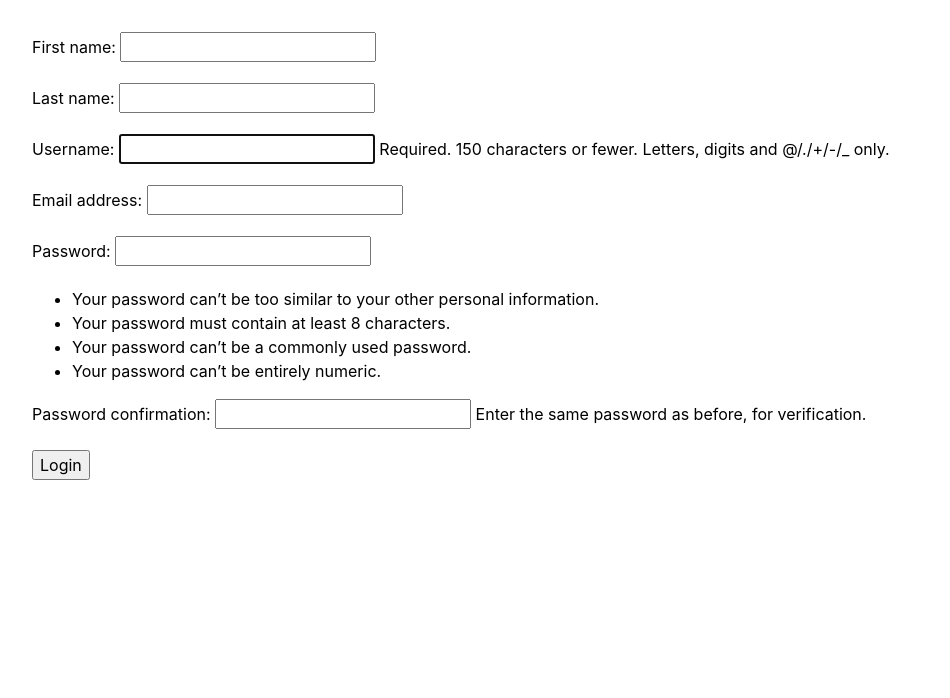
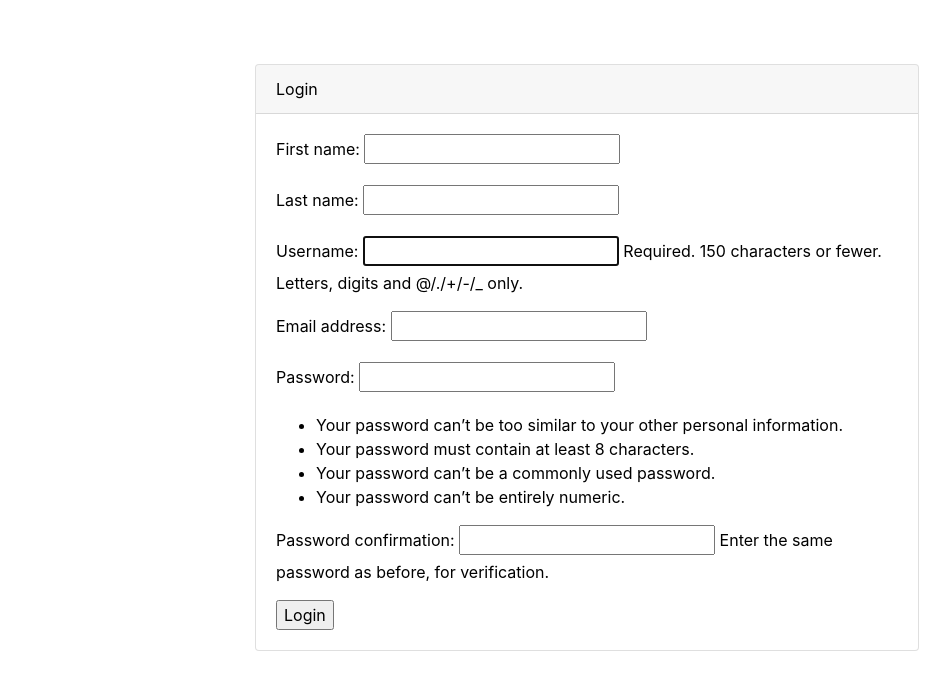
Before and after one commit to nurekeshka/jasa-backend, a Django app: template jasa/templates/users/login.html in a window 1280 px wide. Shown: the part 32-730 px from the top of the page, without its empty margins (53-1003 px from the left). Run offline with Django 3.2, Linux system fonts and the light colour scheme; the template is opened without the code that fills it: values that come from a table or form of the project are taken from there, others are empty; parts of the project's set-up code (start-up, migrations or seed data) failed here and were passed over; some libraries are stand-ins or nearby versions.

Commit message:
change: - Tried to work on design login; - TelegramUser users field changes according to the account the using

```diff
--- a/jasa/events/models.py
+++ b/jasa/events/models.py
@@ -6,8 +6,7 @@ User = get_user_model()
 
 
 class Event(models.Model):
-    # TODO: Add docstring to the class.
-    """"""
+    """Event model that saves necessary information about the event."""
 
     title = models.CharField('Event title', max_length=255)
     description = models.TextField('Event description')
--- a/jasa/jasa/urls.py
+++ b/jasa/jasa/urls.py
@@ -5,7 +5,6 @@ from django.urls import path, include
 urlpatterns = [
     path('admin/', admin.site.urls),
 
-    # TODO - authinticaiton
     path('auth/', include('users.urls')),
     path('auth/', include('django.contrib.auth.urls')),
 
--- a/jasa/static/css/base.css
+++ b/jasa/static/css/base.css
@@ -14,3 +14,7 @@ a {
 .tg-text {
     color: var(--tg-theme-text-color) !important;
 }
+
+.tg-background {
+    background-color: var(--tg-theme-bg-color);
+}
--- a/jasa/telegram/bot.py
+++ b/jasa/telegram/bot.py
@@ -76,7 +76,7 @@ def login(message, user):
 @get_telegram_user(introduction)
 def logout(message, user):
     """Log out of your account."""
-    keyboard = context['logout']['keyboard'].create()
+    keyboard = context['logout']['keyboard'].create({ 'id': user.id})
     bot.send_message(
         user.id,
         context['logout']['text'],
--- a/jasa/telegram/context.py
+++ b/jasa/telegram/context.py
@@ -69,7 +69,7 @@ context = {
                     Button(
                         button_type='web_app',
                         text='Already have an account? Log in here',
-                        extra=DOMAIN+'/auth/login/'
+                        extra=DOMAIN+'/auth/login/{id}'
                     )
                 ]
             ]
@@ -86,7 +86,7 @@ context = {
                     Button(
                         button_type='web_app',
                         text='Log in',
-                        extra=DOMAIN+'/auth/login/'
+                        extra=DOMAIN+'/auth/login/{id}'
                     )
                 ],
                 [
@@ -111,7 +111,7 @@ context = {
                     Button(
                         button_type='web_app',
                         text='Log out',
-                        extra=DOMAIN+'/auth/logout/'
+                        extra=DOMAIN+'/auth/logout/{id}'
                     )
                 ]
             ]
--- a/jasa/templates/includes/events/event.html
+++ b/jasa/templates/includes/events/event.html
@@ -18,6 +18,9 @@
         TODO:
         Think about if it is possible to open forward message by clicking on forward button.
         Should send a link to the detail event page.
+
+        Have user get a copy of link to the detail event page.
+
         {% endcomment %}
         <li class="p-2"><i class="fa-regular fa-paper-plane fa-lg"></i></li>
         <li class="p-2 ml-auto">
@@ -47,12 +50,10 @@
             <a href="{% url 'events:event_details' event.id %}">Read more</a>
           {% endif %}
         {% endif %}
-
       </p>
 
       <p><i class="fa-regular fa-calendar"></i> {{ event.start_date }}</p>
       <p><i class="fa-regular fa-map"></i> {{ event.address }}</p>
-
 
       {% comment %}
         TODO:
--- a/jasa/templates/users/login.html
+++ b/jasa/templates/users/login.html
@@ -4,7 +4,16 @@
 
 {% block header_title %}Login{% endblock %}
 {% block content %}
-  <p>{{ user_id }}</p>
+  <div class="row justify-content-center">
+    <div class="col-md-8 p-5">
+      <div class="card">
+        <div class="card-header">Login</div>
+        <div class="card-body">
+          {% if form.errors %}
+            <div class="alert alert-danger">
+              {{ form.errors }}
+            </div>
+          {% endif %}
           <form
             method="post"
             {% if action_url %}
@@ -15,4 +24,8 @@
             {{ form.as_p }}
             <input type="submit" value="Login">
           </form>
+        </div>
+      </div>
+    </div>
+  </div>
 {% endblock %}
--- a/jasa/templates/users/signup.html
+++ b/jasa/templates/users/signup.html
@@ -4,7 +4,7 @@
 
 {% block content %}
   <p>{{ user_id }}</p>
-  <form method="post" action="{% url 'users:signup' user_id %}"">
+  <form method="post" action="{% url 'users:signup' user_id %}">
     {% csrf_token %}
     {{ form.as_p }}
     <input type="submit" value="Register">
--- a/jasa/users/urls.py
+++ b/jasa/users/urls.py
@@ -1,4 +1,3 @@
-from django.contrib.auth.views import LoginView, LogoutView
 from django.urls import path
 
 from . import views
@@ -9,13 +8,13 @@ app_name = 'users'
 urlpatterns = [
     path('signup/<int:user_id>/', views.SignUp.as_view(), name='signup'),
     path(
-        'logout/',
-        LogoutView.as_view(template_name='users/logout.html'),
+        'logout/<int:user_id>/',
+        views.Logout.as_view(template_name='users/logout.html'),
         name='logout'
     ),
     path(
-        'login/',
-        LoginView.as_view(template_name='users/login.html'),
+        'login/<int:user_id>/',
+        views.Login.as_view(template_name='users/login.html'),
         name='login'
     ),
 ]
```
Also changed, not shown: jasa/users/views.py (+35 -2 lines). Lines whose indentation alone changed are shown as unchanged.
